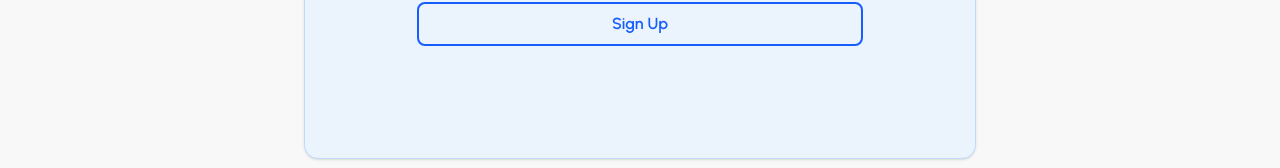
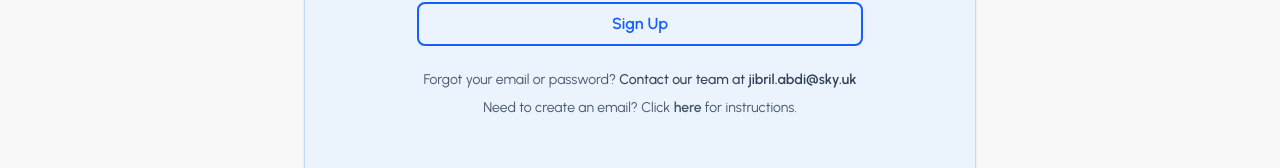
Before and after one commit to ayazb7/team-3-project, a React (Vite) app in the folder frontend/team-3/: page /login in a window 1280 px wide. Shown: the part 619-787 px from the top of the page. Built offline with nearby package versions, Linux system fonts and the light colour scheme; no server answers; a web font is replaced by a local one.

Commit message:
ADD contact support message & email sign up link to footer

```diff
--- a/frontend/team-3/src/pages/Login.jsx
+++ b/frontend/team-3/src/pages/Login.jsx
@@ -122,9 +122,39 @@ function Login() {
           </button>
         </form>
 
+        {/* Invalid Credentials Message */}
         {message && (
           <p className="text-center text-red-600 text-sm mt-4">{message}</p>
         )}
+
+        {/* Support & help text */}
+        <div className="mt-6 space-y-2 text-center text-slate-600 text-sm">
+          <p>
+            Forgot your email or password?{" "}
+            <span className="font-medium text-slate-700">
+              Contact our team at{" "}
+              <a
+                href="mailto:jibril.abdi@sky.uk"
+                className="text-blue-600 font-semibold hover:underline hover:text-blue-700 transition-colors"
+              >
+                jibril.abdi@sky.uk
+              </a>
+            </span>
+          </p>
+
+          <p>
+            Need to create an email? Click{" "}
+            <a
+              href="https://www.youtube.com/watch?v=5pq4QOmjsW4"
+              target="_blank"
+              rel="noopener noreferrer"
+              className="text-blue-600 font-semibold hover:underline hover:text-blue-700 transition-colors"
+            >
+              here
+            </a>{" "}
+            for instructions.
+          </p>
+        </div>
       </div>
     </div>
   );
```
